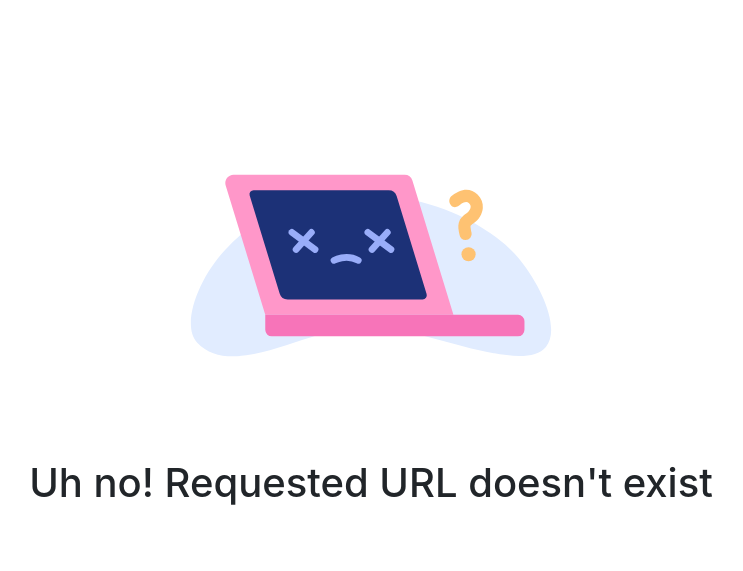
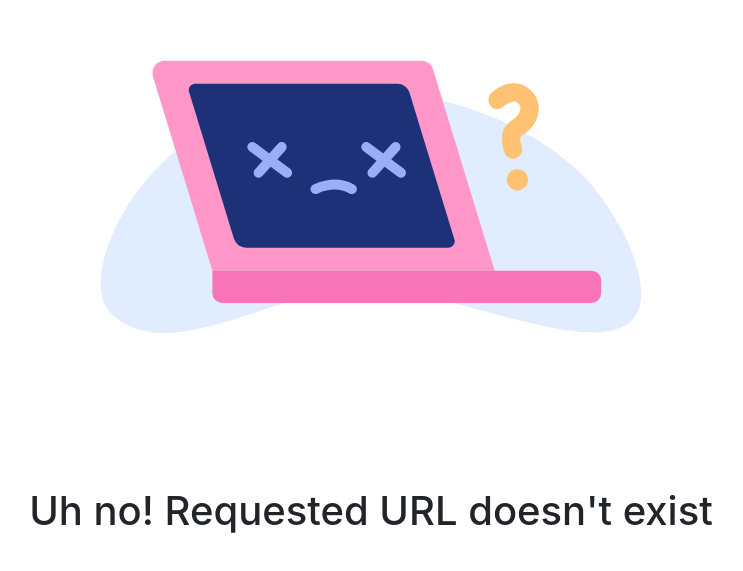
Before and after one commit to Joshuafrankle/mini-conf, a React (Create React App) app: page /404 in a window 1280 px wide. Shown: the part 113-684 px from the top of the page, without its empty margins (269-1012 px from the left). Built offline with nearby package versions, Linux system fonts and the light colour scheme.

Commit message:
Changed svg size

```diff
--- a/src/Error404.js
+++ b/src/Error404.js
@@ -4,11 +4,11 @@ function Error404() {
   return (
     <>
       <section
-        className="d-flex align-items-center justify-content-center container"
+        className="align-items-center justify-content-center container"
         style={{ height: "100vh" }}
       >
         <div className="text-center">
-          <img src={LaptopLogo} alt="" width="500" height="400" />
+          <img src={LaptopLogo} alt="" width="600" height="600" />
           <h1>Uh no! Requested URL doesn't exist</h1>
         </div>
       </section>
```
